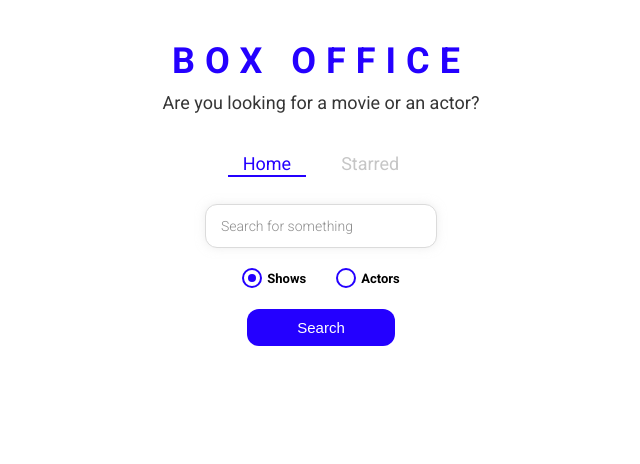
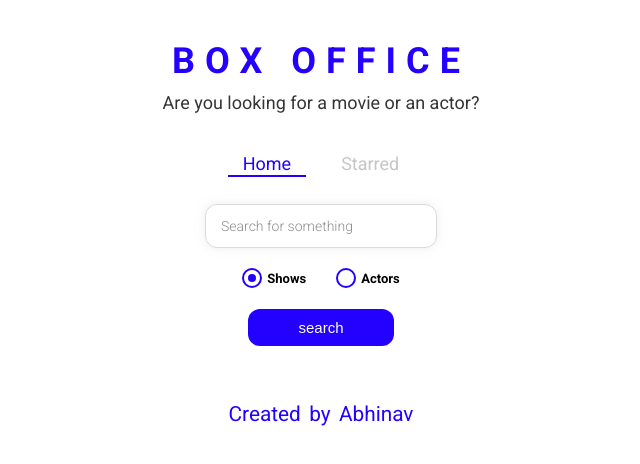
Before and after one commit to abhinavroy83/box-office, a React (Create React App) app: page / in a window 1280 px wide. Shown: the top 464 px of the page, without its empty margins (319-959 px from the left). Built offline with nearby package versions, Linux system fonts and the light colour scheme.

Commit message:
added footer and style it

```diff
--- /dev/null
+++ b/src/components/Footer.js
@@ -0,0 +1,14 @@
+import React from 'react';
+import './footer.css';
+
+const Footer = () => {
+  return (
+    <div className=" footer">
+      <div>
+        <p>Created by Abhinav</p>
+      </div>
+    </div>
+  );
+};
+
+export default Footer;
--- /dev/null
+++ b/src/components/footer.css
@@ -0,0 +1,14 @@
+.footer {
+  /* background-color: green; */
+  width: 100%;
+  display: flex;
+  text-align: center;
+  align-items: center;
+  justify-content: center;
+}
+
+.footer p {
+  color: #2400ff;
+  font-size: 1.3rem;
+  word-spacing: 0.2rem;
+}
--- a/src/pages/Home.js
+++ b/src/pages/Home.js
@@ -10,6 +10,7 @@
   SearchInput,
 } from './Home.styled';
 import CustomRadio from '../components/CustomRadio';
+import Footer from '../components/Footer';
 
 const Home = () => {
   const [input, setInput] = useLastQuery();
@@ -55,6 +56,7 @@
   };
 
   return (
+    <>
     <MainpagesLayout>
       <SearchInput
         type="text"
@@ -87,11 +89,13 @@
       </RadioInputsWrapper>
       <SearchButtonWrapper>
         <button type="button" onClick={onSearch}>
-          Search
+          search
         </button>
       </SearchButtonWrapper>
       {renderResults()}
     </MainpagesLayout>
+    <Footer/>
+    </>
   );
 };
 
```
Also changed, not shown: src/App.js (+9 -0 lines).
